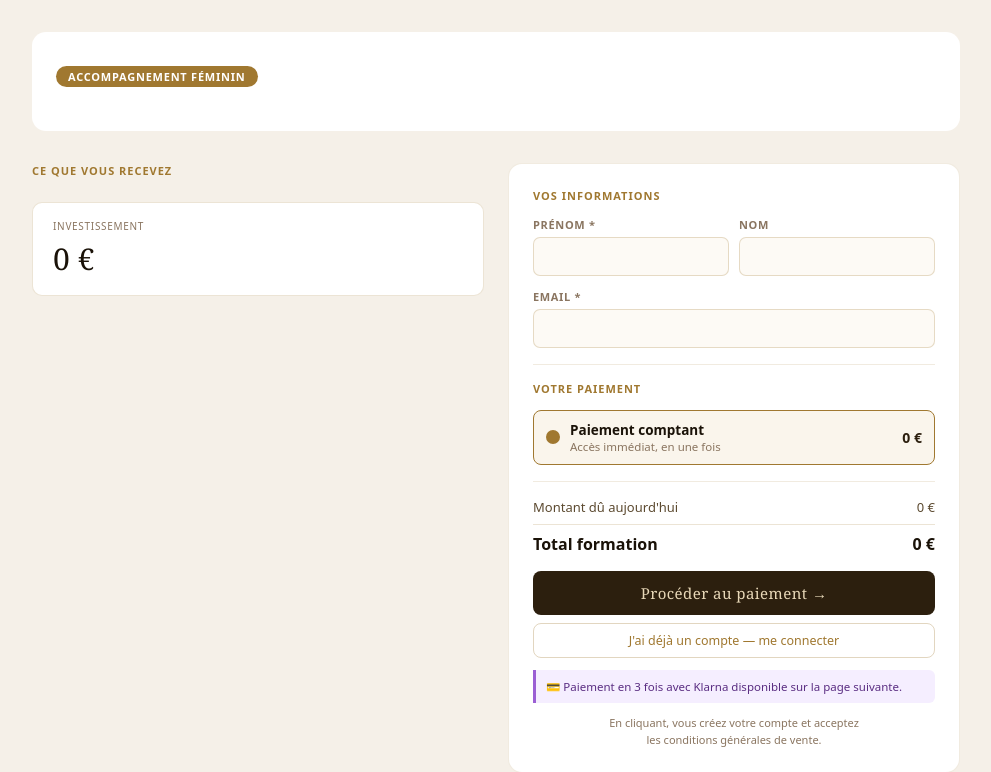
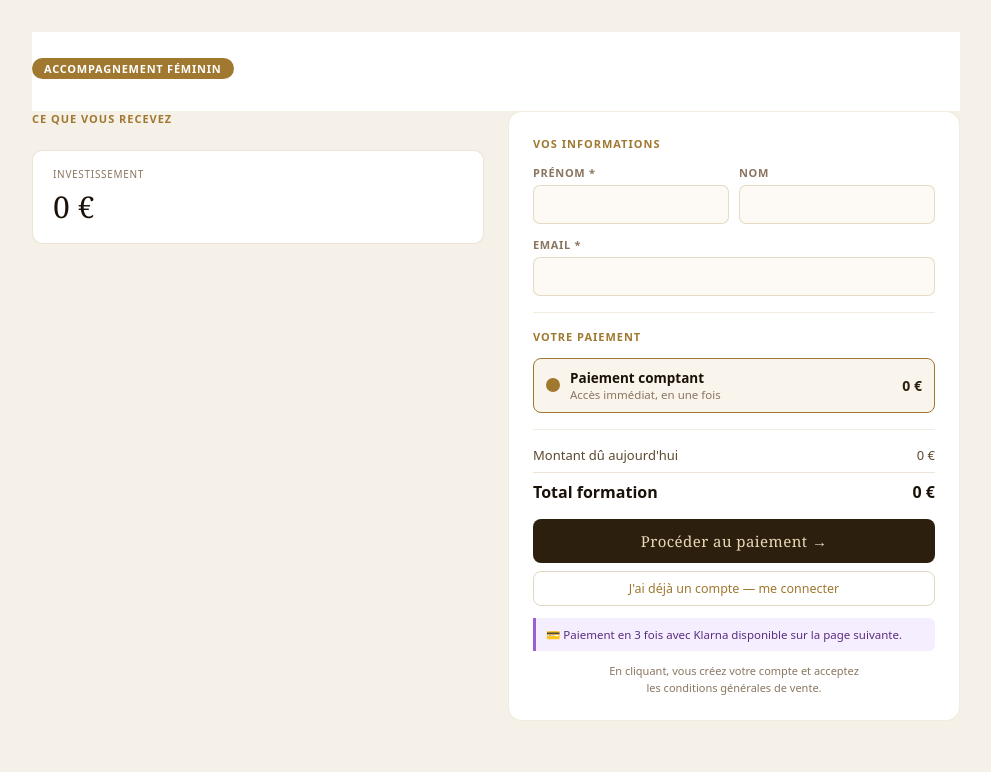
Before and after one commit to laurence-apli/lms-formation, a FastAPI app: template app/templates/offre_publique.html in a window 1280 px wide. Shown: the part 42-814 px from the top of the page, without its empty margins (144-1135 px from the left). After the commit the page ends 762 px from the top, so only its background shows below. Run offline with FastAPI, Linux system fonts and the light colour scheme; the template is opened without the code that fills it, so the values that code supplies are empty.

Commit message:
fix: offre page - image natural proportions, title+badge below image not overlaid

```diff
--- a/app/templates/offre_publique.html
+++ b/app/templates/offre_publique.html
@@ -17,15 +17,15 @@
   .page { max-width: 960px; margin: 0 auto; padding: 2rem 1rem 4rem; }
 
   /* Hero image */
-  .hero { border-radius: 14px; overflow: hidden; height: 220px; margin-bottom: 2rem; background: #e8d8b0; position: relative; }
-  .hero img { width: 100%; height: 100%; object-fit: cover; }
-  .hero-overlay { position: absolute; inset: 0; background: linear-gradient(transparent 30%, rgba(26,18,8,.55)); display: flex; flex-direction: column; justify-content: flex-end; padding: 1.25rem 1.5rem; }
+  .hero { border-radius: 14px; overflow: hidden; margin-bottom: 0; background: #e8d8b0; }
+  .hero img { width: 100%; height: auto; display: block; }
+  .hero-info { padding: 1rem 0 1.5rem; }
   .hero-badge { display: inline-block; background: #a07830; color: #fff; font-size: 11px; letter-spacing: .07em; padding: 3px 12px; border-radius: 20px; margin-bottom: .5rem; font-weight: 600; text-transform: uppercase; }
-  .hero-title { font-family: Georgia, serif; font-size: 24px; color: #fff; font-weight: 400; line-height: 1.2; }
+  .hero-title { font-family: Georgia, serif; font-size: 26px; color: #1a1208; font-weight: 400; line-height: 1.25; margin-bottom: .5rem; }
 
   /* Sans hero image */
-  .hero-text { background: #fff; border-radius: 14px; padding: 2rem 1.5rem; margin-bottom: 2rem; }
-  .hero-text .hero-badge { display: inline-block; margin-bottom: .75rem; }
+  .hero-text { background: #fff; padding: 1rem 0 1.5rem; }
+  .hero-text .hero-badge { display: inline-block; margin-bottom: .5rem; }
   .hero-text .hero-title { font-family: Georgia, serif; font-size: 26px; color: #1a1208; font-weight: 400; }
 
   /* Grille 2 colonnes */
@@ -89,15 +89,15 @@
   {% if offre.image_url %}
   <div class="hero">
     <img src="{{ offre.image_url }}" alt="{{ offre.nom }}" />
-    <div class="hero-overlay">
-      <span class="hero-badge">{{ offre.badge or "Accompagnement féminin" }}</span>
-      <div class="hero-title">{{ offre.nom }}</div>
-    </div>
+  </div>
+  <div class="hero-info">
+    <div class="hero-title">{{ offre.nom }}</div>
+    <span class="hero-badge">{{ offre.badge or "Accompagnement féminin" }}</span>
   </div>
   {% else %}
   <div class="hero-text">
+    <div class="hero-title">{{ offre.nom }}</div>
     <span class="hero-badge">{{ offre.badge or "Accompagnement féminin" }}</span>
-    <div class="hero-title">{{ offre.nom }}</div>
   </div>
   {% endif %}
 
```
